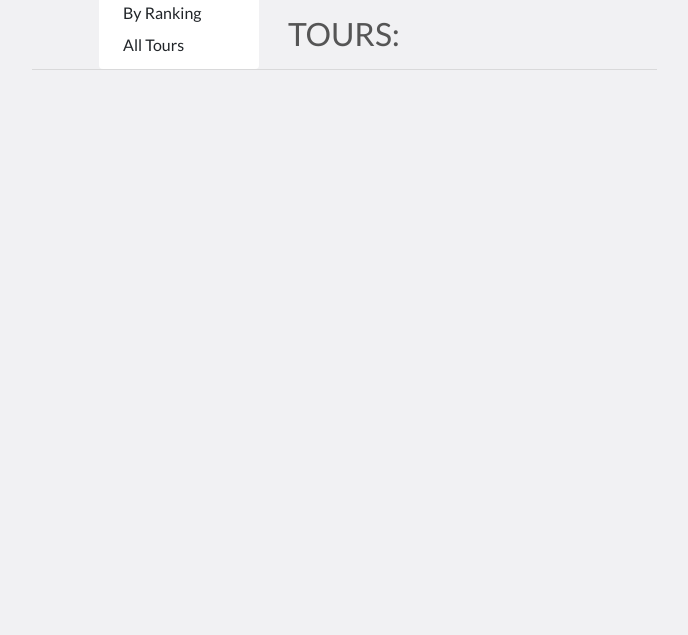
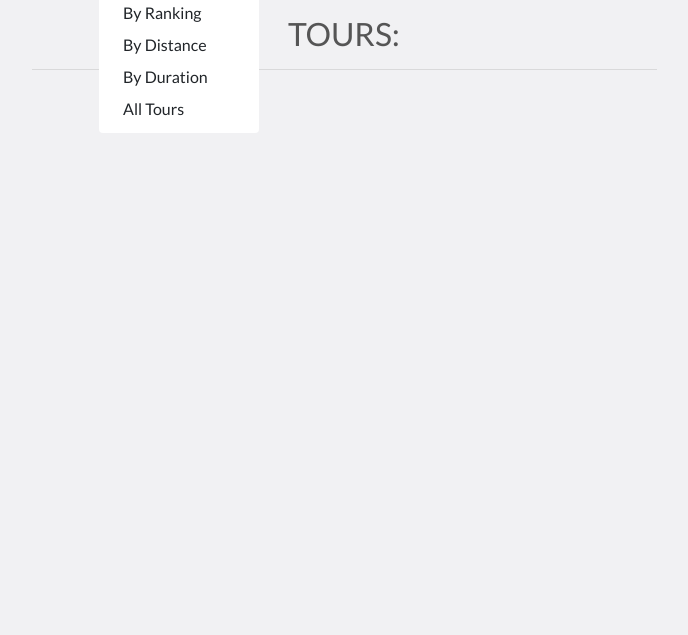
Before and after one commit to askfrsltn/ms4_rimtaxi, a Django app: page /tours/ in a window 1280 px wide, after a click on "ALL TOURS". Shown: the part 165-800 px from the top of the page, without its empty margins (296-984 px from the left). Run offline with Django 3.2, Linux system fonts and the light colour scheme; data that the repository does not hold is empty; parts of the project's set-up code (start-up, migrations or seed data) failed here and were passed over; some libraries are stand-ins or nearby versions.

Commit message:
Fixed model fields for distance and durations, migrations

```diff
--- a/templates/includes/main-nav.html
+++ b/templates/includes/main-nav.html
@@ -7,6 +7,8 @@
             <div class="dropdown-menu border-0" aria-labelledby="all-products-link">
                 <a href="{% url 'tours' %}?sort=tour_price&direction=asc" class="dropdown-item">By Price</a>
                 <a href="{% url 'tours' %}?sort=tour_ranking&direction=desc" class="dropdown-item ">By Ranking</a>
+                <a href="{% url 'tours' %}?sort=tour_distance&direction=asc" class="dropdown-item ">By Distance</a>
+                <a href="{% url 'tours' %}?sort=tour_duration&direction=asc" class="dropdown-item ">By Duration</a>
                 <a href="{% url 'tours' %}" class="dropdown-item ">All Tours</a>
             </div>
         </li>
--- a/tours/models.py
+++ b/tours/models.py
@@ -45,8 +45,8 @@ class Tour(models.Model):
     tour_friendly_name = models.CharField(max_length=254)
     tour_description = models.TextField()
     tour_price = models.DecimalField(max_digits=5, decimal_places=2)
-    tour_distance = models.CharField(max_length=7)
-    tour_duration = models.CharField(max_length=7)
+    tour_distance = models.DecimalField(max_digits=3, decimal_places=0)
+    tour_duration = models.DecimalField(max_digits=3, decimal_places=0)
     tour_theme = models.ForeignKey(
         'Theme', null=True, blank=True, on_delete=models.SET_NULL)
     tour_city = models.ForeignKey(
--- a/tours/templates/tours/tour_detail.html
+++ b/tours/templates/tours/tour_detail.html
@@ -52,7 +52,7 @@
                                 <div class="col">
                                     <p class="lead mb-0 text-left font-weight-bold text-danger"></p>
                                     {% if tour.tour_distance %}
-                                        <small class="text-dark"><i class="fas fa-road mr-1 text-dark"></i>{{ tour.tour_distance }}</small>
+                                        <small class="text-dark"><i class="fas fa-road mr-1 text-dark"></i>{{ tour.tour_distance }} km</small>
                                     {% else %}
                                         <small class="text-muted"></small>
                                     {% endif %}
@@ -62,7 +62,7 @@
                                 <div class="col">
                                     <p class="lead mb-0 text-left font-weight-bold text-danger"></p>
                                     {% if tour.tour_duration %}
-                                        <small class="text-dark"><i class="fas fa-clock mr-1 text-dark"></i>{{ tour.tour_duration }}</small>
+                                        <small class="text-dark"><i class="fas fa-clock mr-1 text-dark"></i>{{ tour.tour_duration }} hrs</small>
                                     {% else %}
                                         <small class="text-muted"></small>
                                     {% endif %}
--- a/tours/templates/tours/tours.html
+++ b/tours/templates/tours/tours.html
@@ -52,7 +52,7 @@
                                                 <div class="col">
                                                     <p class="lead mb-0 text-left font-weight-bold text-danger"></p>
                                                     {% if tour.tour_distance %}
-                                                        <small class="text-dark"><i class="fas fa-road mr-1 text-dark"></i>{{ tour.tour_distance }}</small>
+                                                        <small class="text-dark"><i class="fas fa-road mr-1 text-dark"></i>{{ tour.tour_distance }} km</small>
                                                     {% else %}
                                                         <small class="text-muted"></small>
                                                     {% endif %}
@@ -62,7 +62,7 @@
                                                 <div class="col">
                                                     <p class="lead mb-0 text-left font-weight-bold text-danger"></p>
                                                     {% if tour.tour_duration %}
-                                                        <small class="text-dark"><i class="fas fa-clock mr-1 text-dark"></i>{{ tour.tour_duration }}</small>
+                                                        <small class="text-dark"><i class="fas fa-clock mr-1 text-dark"></i>{{ tour.tour_duration }} hrs</small>
                                                     {% else %}
                                                         <small class="text-muted"></small>
                                                     {% endif %}
```
Also changed, not shown: tours/migrations/0002_auto_20220116_1417.py (added).
